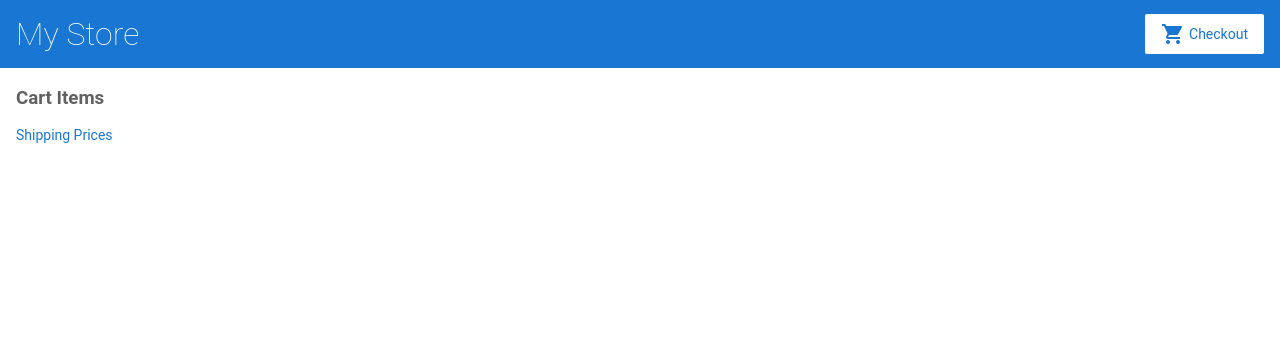
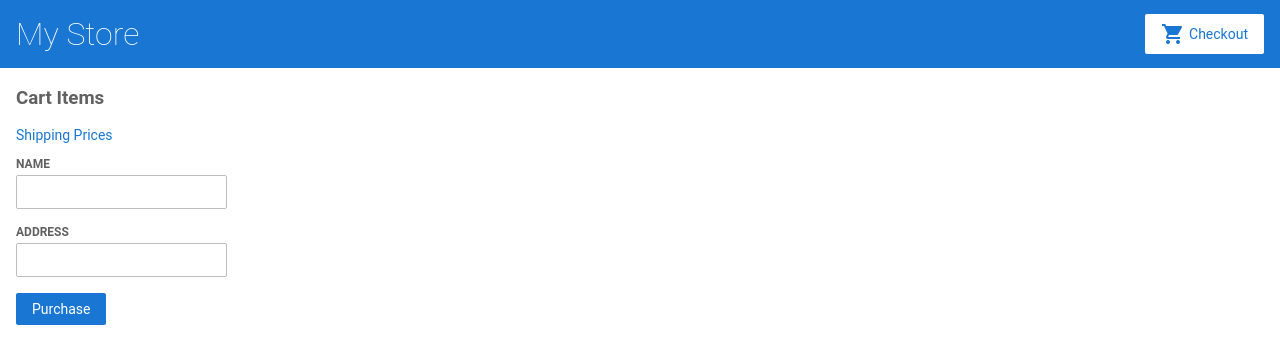
Before and after one commit to kashyapvinay/angular-dummy-online-store, an Angular app: page /cart in a window 1280 px wide. Shown: the top 364 px of the page. Built offline with nearby package versions, Linux system fonts and the light colour scheme.

Commit message:
added cart form

```diff
--- a/src/app/cart/cart.component.html
+++ b/src/app/cart/cart.component.html
@@ -8,3 +8,19 @@
   <span> {{ item.name }} </span>
   <span> {{ item.price | currency }} </span>
 </div>
+
+<form [formGroup]="checkoutForm" (ngSubmit)="onSubmit(checkoutForm.value)">
+  <div>
+    <label for="name">
+      Name
+    </label>
+    <input id="name" type="text" formControlName="name">
+  </div>
+  <div>
+    <label for="address">
+      Address
+    </label>
+    <input id="address" type="text" formControlName="address">
+  </div>
+  <button class="button" type="submit">Purchase </button>
+</form>
--- a/src/app/cart/cart.component.ts
+++ b/src/app/cart/cart.component.ts
@@ -1,4 +1,5 @@
 import { Component, OnInit } from '@angular/core';
+import { FormBuilder } from '@angular/forms';
 
 import { CartService } from '../cart.service';
 
@@ -9,13 +10,27 @@
 })
 export class CartComponent implements OnInit {
   items;
+  checkoutForm;
 
   constructor(
-    private cartService: CartService
-  ) { }
+    private cartService: CartService,
+    private formBuilder: FormBuilder,
+  ) {
+    this.checkoutForm = this.formBuilder.group({
+      name: '',
+      address: '',
+    });
+  }
 
   ngOnInit() {
     this.items = this.cartService.getItems();
   }
 
+  onSubmit(customerData){
+    this.items = this.cartService.clearCart();
+    this.checkoutForm.reset();
+
+    console.warn('Your order has been submitted', customerData);
+  }
+
 }
```
